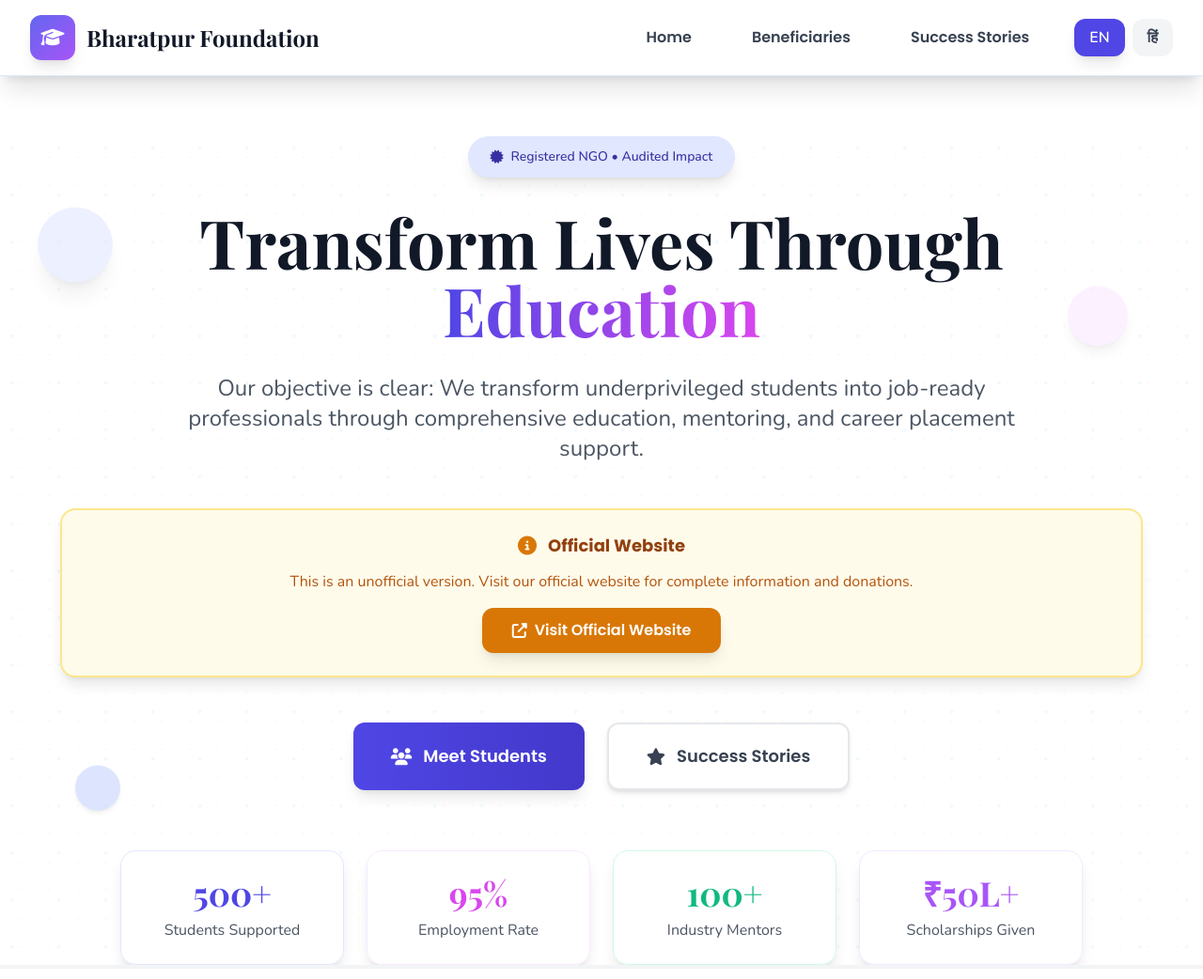
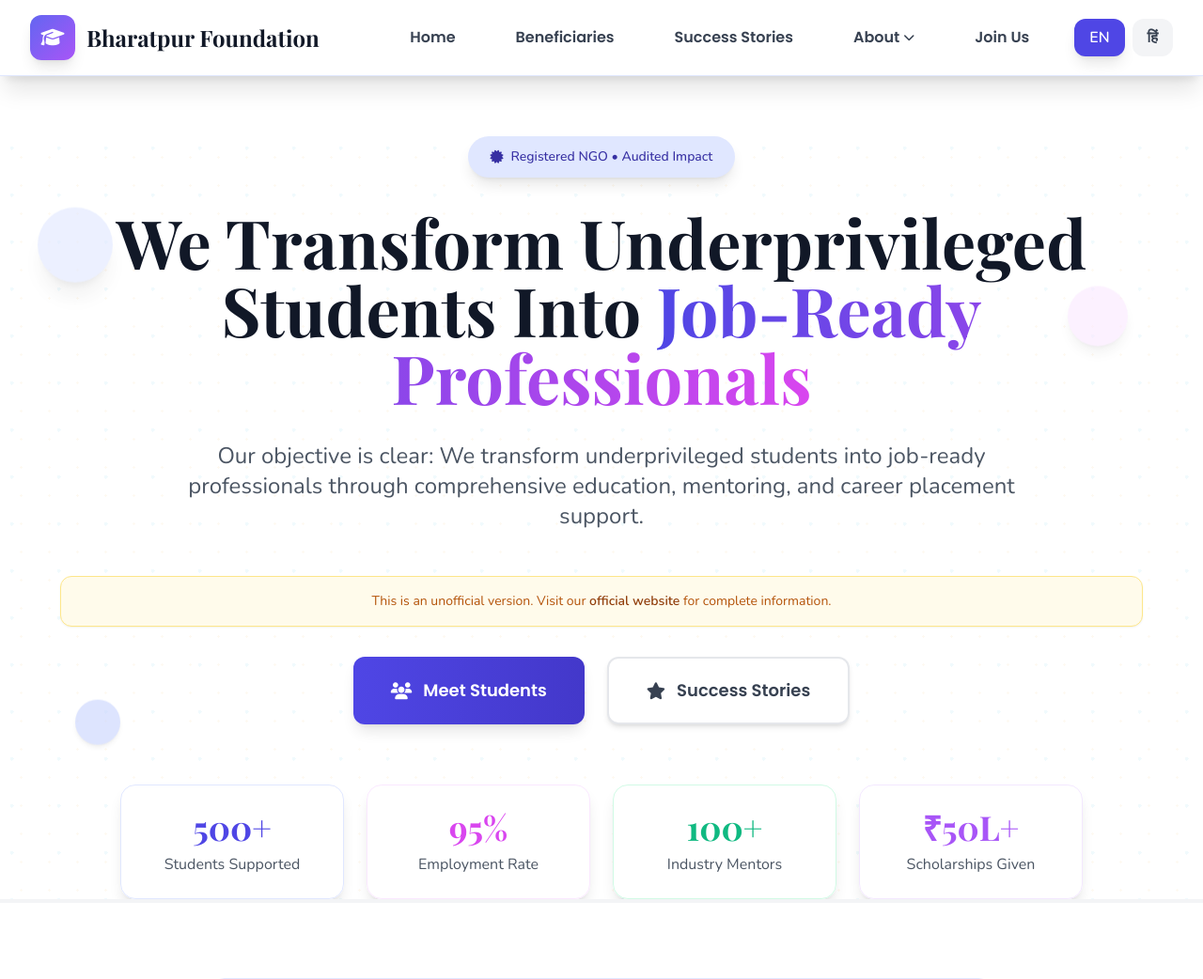
Before and after one commit to webdevshivam/bharatapurFoundation, a CodeIgniter 4 app: the page made by app/Views/frontend/home.php in a window 1280 px wide. Shown: the top 1042 px of the page at 94% size. Run offline with PHP 8.4 and a stand-in for CodeIgniter, Linux system fonts and the light colour scheme; the template is opened without the code that fills it, so the values that code supplies are empty; some libraries are stand-ins or nearby versions.

Commit message:
Assistant checkpoint: Fixed hero spacing, removed cards, updated navbar
Assistant generated file changes:
- app/Views/frontend/beneficiaries.php: Fix hero section spacing and remove partner institutions, Remove partner institutions card, Update grid layout to 3 columns, Remove joined date from cards
- app/Views/frontend/success_stories.php: Fix hero section spacing, Fix JavaScript modal function
- app/Views/frontend/home.php: Make official website notice smaller, Update hero title to show objective, Remove partner companies card and update grid, Remove partner companies stat
- app/Views/frontend/layout.php: Add dropdown menu and Join Us link to navbar, Add dropdown and Join Us to mobile menu
- app/Views/frontend/join_us.php: Create Join Us page
- app/Views/frontend/founders_members.php: Create Founders & Members page
- app/Views/frontend/media.php: Create Media page

---

User prompt:

on benefecer and success stories's hero section , i please keep all background of hero section from the navabr , i can see bootom the of the navabr there is sapace is visible which looks so bad
-->  2nd thing remove that part from the beefecier page10+
Partner Institutions
--> after clicking on the read full story on success stories page Uncaught SyntaxError: Unexpected end of input --> this error is coming please fix that

--> on home page you Official Website
This is an unofficial version. Visit our official website for complete information and donations. --> please make little bit small, may be very snmall
--> please udpate the title of hero section , please give title which shows our obejctive clearly We transform underprivileged students into job-ready

--> remove this also 25+
Partner Companies from home page , and maintain three card layout because 1 card will be removed

--> remove  Joined Aug 2025 from the benefcier card
--> add new link and page in the navbar called joins use
--> add dropdnwom menu in navabar with two links
_-> our founders and memeer and media

Replit-Commit-Author: Assistant
Replit-Commit-Session-Id: 7eedc927-f8c7-4d86-a26c-9b41674caa9f

```diff
--- a/app/Views/frontend/home.php
+++ b/app/Views/frontend/home.php
@@ -24,9 +24,9 @@
 
             <!-- Main Headline -->
             <h1 class="font-display text-4xl md:text-6xl lg:text-7xl font-bold text-gray-900 leading-tight mb-8">
-                Transform Lives Through
+                We Transform Underprivileged Students Into
                 <span class="bg-gradient-to-r from-primary-600 to-accent-500 bg-clip-text text-transparent">
-                    Education
+                    Job-Ready Professionals
                 </span>
             </h1>
 
@@ -36,21 +36,10 @@
             </p>
 
             <!-- Official Website Notice -->
-            <div class="bg-amber-50 border-2 border-amber-200 rounded-2xl p-6 mb-12 shadow-lg">
-                <div class="flex items-center justify-center space-x-3 mb-3">
-                    <i class="fas fa-info-circle text-amber-600 text-xl"></i>
-                    <h3 class="font-heading text-lg font-bold text-amber-800">Official Website</h3>
-                </div>
-                <p class="font-accent text-amber-700 text-center mb-4">
-                    This is an unofficial version. Visit our official website for complete information and donations.
+            <div class="bg-amber-50 border border-amber-200 rounded-xl p-4 mb-8 shadow-sm">
+                <p class="font-accent text-amber-700 text-center text-sm">
+                    This is an unofficial version. Visit our <a href="https://nayantaratrust.com/" target="_blank" class="text-amber-800 font-semibold hover:underline">official website</a> for complete information.
                 </p>
-                <div class="text-center">
-                    <a href="https://nayantaratrust.com/" target="_blank"
-                       class="inline-flex items-center bg-amber-600 text-white px-8 py-3 rounded-xl font-heading font-semibold hover:bg-amber-700 transition-all duration-200 shadow-lg hover:shadow-xl">
-                        <i class="fas fa-external-link-alt mr-2"></i>
-                        Visit Official Website
-                    </a>
-                </div>
             </div>
 
             <!-- CTA Buttons -->
@@ -198,7 +187,7 @@
             </p>
         </div>
 
-        <div class="grid grid-cols-2 lg:grid-cols-4 gap-8">
+        <div class="grid grid-cols-1 lg:grid-cols-3 gap-8">
             <div class="text-center group animate-fade-in-up">
                 <div class="bg-white/10 backdrop-blur-sm rounded-2xl p-6 hover:bg-white/15 transition-all duration-300 group-hover:scale-105">
                     <div class="w-12 h-12 bg-gradient-to-br from-primary-400 to-primary-600 rounded-xl flex items-center justify-center mx-auto mb-4">
@@ -232,16 +221,7 @@
                 </div>
             </div>
 
-            <div class="text-center group animate-fade-in-up" style="animation-delay: 0.3s;">
-                <div class="bg-white/10 backdrop-blur-sm rounded-2xl p-6 hover:bg-white/15 transition-all duration-300 group-hover:scale-105">
-                    <div class="w-12 h-12 bg-gradient-to-br from-purple-400 to-purple-600 rounded-xl flex items-center justify-center mx-auto mb-4">
-                        <i class="fas fa-building text-white text-xl"></i>
-                    </div>
-                    <div class="font-display text-3xl md:text-4xl font-bold mb-2">25+</div>
-                    <div class="font-accent text-gray-300 font-medium">Partner Companies</div>
-                    <div class="font-accent text-xs text-gray-400 mt-1">Hiring opportunities</div>
-                </div>
-            </div>
+
         </div>
 
         <!-- Transparency Link -->
--- a/app/Views/frontend/layout.php
+++ b/app/Views/frontend/layout.php
@@ -131,6 +131,33 @@
                         Success Stories
                     </a>
 
+                    <!-- About Dropdown -->
+                    <div class="relative group">
+                        <button class="font-heading font-semibold text-gray-700 hover:text-indigo-600 transition-colors duration-200 px-4 py-2 rounded-xl hover:bg-indigo-50 flex items-center">
+                            About
+                            <i class="fas fa-chevron-down ml-1 text-xs group-hover:rotate-180 transition-transform duration-200"></i>
+                        </button>
+                        <div class="absolute top-full left-0 mt-2 w-56 bg-white rounded-xl shadow-xl border border-gray-100 opacity-0 invisible group-hover:opacity-100 group-hover:visible transition-all duration-200 z-50">
+                            <div class="py-2">
+                                <a href="<?= base_url(($language ?? 'en') . '/founders-members') ?>"
+                                   class="block px-4 py-3 text-sm font-heading font-medium text-gray-700 hover:text-indigo-600 hover:bg-indigo-50 transition-colors duration-200">
+                                    <i class="fas fa-users mr-2"></i>
+                                    Our Founders & Members
+                                </a>
+                                <a href="<?= base_url(($language ?? 'en') . '/media') ?>"
+                                   class="block px-4 py-3 text-sm font-heading font-medium text-gray-700 hover:text-indigo-600 hover:bg-indigo-50 transition-colors duration-200">
+                                    <i class="fas fa-newspaper mr-2"></i>
+                                    Media
+                                </a>
+                            </div>
+                        </div>
+                    </div>
+
+                    <a href="<?= base_url(($language ?? 'en') . '/join-us') ?>"
+                       class="font-heading font-semibold text-gray-700 hover:text-indigo-600 transition-colors duration-200 px-4 py-2 rounded-xl hover:bg-indigo-50">
+                        Join Us
+                    </a>
+
                     <!-- Language Switcher -->
                     <div class="flex items-center space-x-2">
                         <a href="<?= base_url('en') ?>"
@@ -166,6 +193,23 @@
                     <a href="<?= base_url(($language ?? 'en') . '/success-stories') ?>"
                        class="block font-heading font-semibold text-gray-700 hover:text-indigo-600 px-4 py-3 rounded-xl hover:bg-indigo-50">
                         Success Stories
+                    </a>
+                    <div class="px-4 py-2">
+                        <p class="text-xs text-gray-500 font-medium mb-2">About</p>
+                        <a href="<?= base_url(($language ?? 'en') . '/founders-members') ?>"
+                           class="block font-heading font-medium text-gray-600 hover:text-indigo-600 px-3 py-2 rounded-lg hover:bg-indigo-50 text-sm">
+                            <i class="fas fa-users mr-2"></i>
+                            Our Founders & Members
+                        </a>
+                        <a href="<?= base_url(($language ?? 'en') . '/media') ?>"
+                           class="block font-heading font-medium text-gray-600 hover:text-indigo-600 px-3 py-2 rounded-lg hover:bg-indigo-50 text-sm">
+                            <i class="fas fa-newspaper mr-2"></i>
+                            Media
+                        </a>
+                    </div>
+                    <a href="<?= base_url(($language ?? 'en') . '/join-us') ?>"
+                       class="block font-heading font-semibold text-gray-700 hover:text-indigo-600 px-4 py-3 rounded-xl hover:bg-indigo-50">
+                        Join Us
                     </a>
 
                     <!-- Mobile Language Switcher -->
```
Also changed, not shown: app/Views/frontend/beneficiaries.php (+4 -11 lines), app/Views/frontend/founders_members.php (added, +45 -0 lines), app/Views/frontend/join_us.php (added, +115 -0 lines), app/Views/frontend/media.php (added, +45 -0 lines), app/Views/frontend/success_stories.php (+2 -15 lines).
